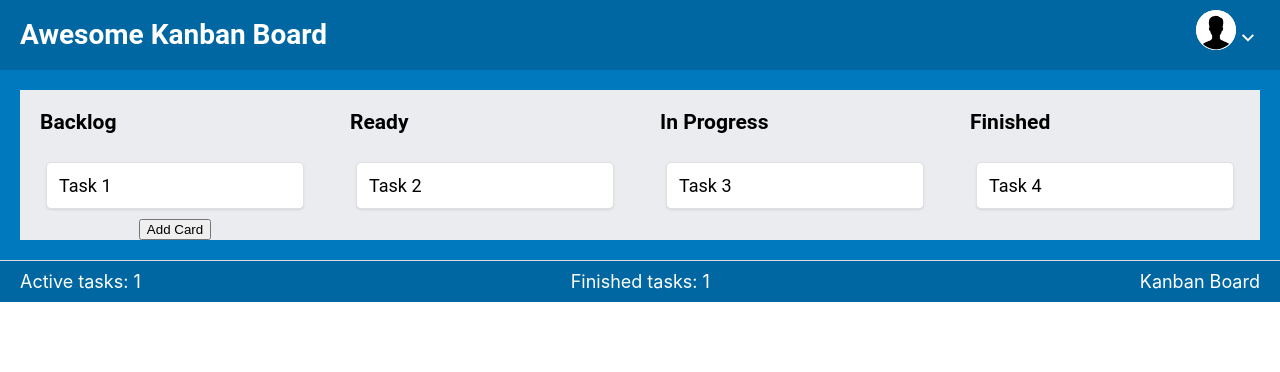
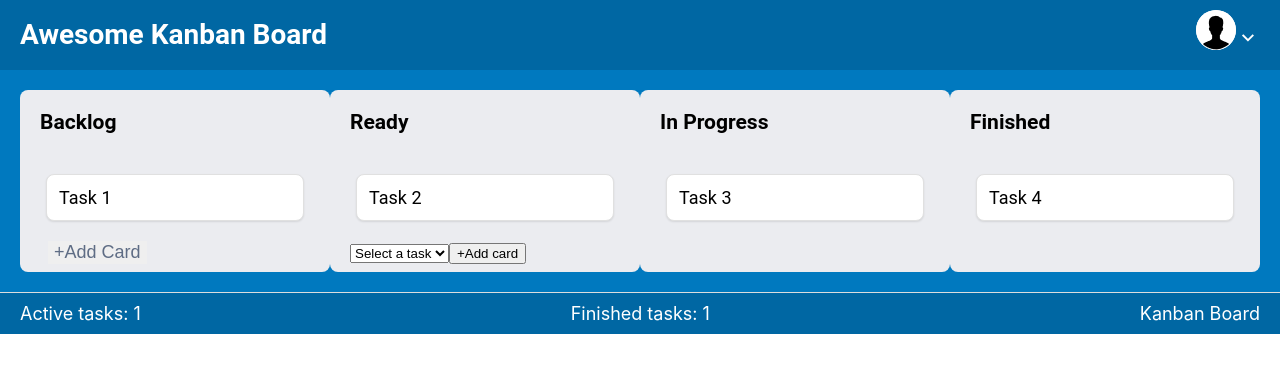
Before and after one commit to Madina-DI/KanbanBoard, a React (Create React App) app: page / in a window 1280 px wide. Shown: the top 372 px of the page. Built offline with nearby package versions, Linux system fonts and the light colour scheme.

Commit message:
move task from backlog column to ready column

```diff
--- a/src/App.css
+++ b/src/App.css
@@ -1,5 +1,5 @@
 .App {
-  text-align: center;
+  /* text-align: center; */
 }
 
 .App-logo {
--- a/src/components/Header/DropdownMenu/DropdownMenu.css
+++ b/src/components/Header/DropdownMenu/DropdownMenu.css
@@ -29,9 +29,10 @@ li {
     position: relative;
     width: 134px;
     height: 60px;
-    /* transform: translateX(-50%); */
+    align-content: center;
     border-radius: 5px;
     background-color: #FFFFFF;
+    padding-left: 5px;
 }
 
 .user-menu__login-LoginSigns {
--- a/src/components/TaskBoard/TaskBoard.js
+++ b/src/components/TaskBoard/TaskBoard.js
@@ -4,15 +4,40 @@ import TaskList from '../TaskList/TaskList';
 
 const TaskBoard = ({ data, setData }) => {
 
+    const moveTaskToReady = (taskId) => {
+        let taskToMove = null;
+        const updatedData = data.map((column) => {
+            if (column.title === 'backlog') {
+                taskToMove = column.issues.find((issue) => issue.id === taskId); //находим задачу которую нужно перенести из колонки backlog
+                return {
+                    ...column,
+                    issues: column.issues.filter((issue) => issue.id !== taskId), //исключаем ее из колонки backlog
+                };
+            }
+
+            if (column.title === 'ready' && taskToMove) {
+
+                return {
+                ...column,
+                issues: [...column.issues, taskToMove], // Добавляем задачу в Ready
+                };
+            }
+            return column; //остальные колонки остаются без изменений
+        });
+    setData(updatedData);// Обновляем глобальное состояние с помощью setData
+    }
+
 return (
     <div className='task-board'>
-        {data.map((column, index) => (
+        {data.map((column) => (
             <TaskList
             key={column.title}
             title={column.title}
             tasks={column.issues}
+            moveTaskToReady={moveTaskToReady}
             data={data}
             setData={setData}
+            backlogTasks={data.find((col) => col.title === 'backlog')?.issues || []}
             />
         ))}
     </div>
--- a/src/components/TaskList/TaskList.css
+++ b/src/components/TaskList/TaskList.css
@@ -7,6 +7,7 @@
     font-family: 'Roboto', sans-serif;
     font-size: 18px;
     line-height: 21.09px;
+    border-radius: 8px;
 }
 
 .task-list__title {
@@ -15,25 +16,57 @@
     text-underline-position: from-font;
     text-decoration-skip-ink: none;
     text-transform: capitalize;
-
 }
 
 .task-list__text {
-    width: 258px;
+    width: 100%;
+    max-width: 258px;
     border-radius: 5px;
     align-self: center;
 }
 
 .task-list__text-details {
-    border-radius: 5px;
+    border-radius: 8px;
     background-color: #FFFFFF;
     border: 1px solid #E0E0E0;
     box-shadow: 0px 1px 2px rgba(0, 0, 0, 0.1);
     padding: 12px;
-    margin: 8px 0;
+    margin: 20px 0;
     text-align: left;
 }
 
-.task-list__addbutton-submit {
+.task-list__button {
+    text-align: left;
+}
+
+.task-list__button-input {
+    display: flex;
+    flex-direction: column;
+}
+
+.task-list__button-text {
+    width: 235px;
+    height: 35px;
+    border: 1px solid #E0E0E0;
+    box-shadow: 0px 1px 2px rgba(0, 0, 0, 0.1);
+    border-radius: 8px;
+    padding: 0px 12px;
+    margin: 0px 0px 20px 8px;
+    font-family: Roboto;
+    font-size: 18px;
+}
+
+.task-list__button-submit {
     background-color: #0067A3;
+    width: 102px;
+    height: 29px;
+    margin: 0px 0px 8px 8px;
+    border-radius: 8px;
 }
+
+.task-list__button-add {
+    color:#5E6C84;
+    border: none;
+    font-size: 18px;
+    margin: 0px 0px 8px 8px;
+}
--- a/src/components/TaskList/TaskList.js
+++ b/src/components/TaskList/TaskList.js
@@ -1,11 +1,20 @@
 import React, { useState } from 'react';
 import './TaskList.css';
 
-const TaskList = ({ title, tasks, data, setData }) => {
+const TaskList = ({ title, tasks, data, setData, moveTaskToReady, backlogTasks }) => {
     const [newTaskName, setNewTaskName] = useState('');
     const [isAddingTask, setIsAddingTask] = useState(false);
+    const [selectedTask, setSelectedTask] = useState('');
 
-    const handleAddTask = () => {
+    const handleMoveTask = () => {
+        if (selectedTask) {
+            moveTaskToReady(selectedTask); // Перемещаем задачу
+            setSelectedTask(''); // Сбрасываем выбранное значение
+        }
+
+        if (newTaskName.trim () === '') {
+            return;
+        }
         const newTask = {
             id: Date.now().toString(),
             name: newTaskName,
@@ -37,20 +46,39 @@ const TaskList = ({ title, tasks, data, setData }) => {
                     </div>
                 ))}
             </div>
+            {title === 'ready' && backlogTasks.length > 0 && (
+                <div className="task-list__dropdown">
+                    <select
+                        value={selectedTask}
+                        onChange={(e) => setSelectedTask(e.target.value)}
+                    >
+                        <option value="">Select a task</option>
+                        {backlogTasks.map((task) => (
+                            <option key={task.id} value={task.id}>
+                                {task.name}
+                            </option>
+                        ))}
+                    </select>
+                    <button onClick={handleMoveTask}>+Add card</button>
+                </div>
+            )}
+
             {title === 'backlog' && (
-                <div>
+                <div className='task-list__button'>
                     {isAddingTask ? (
-                        <div>
-                            <input
-                                type="text"
-                                placeholder="Введите название задачи"
-                                value={newTaskName}
-                                onChange={(e) => setNewTaskName(e.target.value)}
-                            />
-                            <button onClick={handleAddTask} className='task-list__addbutton-submit'>Submit</button>
+                        <div className='task-list__button-input'>
+                            <div>
+                                <input className='task-list__button-text'
+                                    type="text"
+                                    placeholder="New task title..."
+                                    value={newTaskName}
+                                    onChange={(e) => setNewTaskName(e.target.value)}
+                                />
+                            </div>
+                            <button onClick={handleMoveTask} className='task-list__button-submit'>Submit</button>
                         </div>
                     ) : (
-                        <button onClick={() => setIsAddingTask(true)}>Add Card</button>
+                        <button onClick={() => setIsAddingTask(true)} className='task-list__button-add'>+Add Card</button>
                     )}
                 </div>
             )}
```
